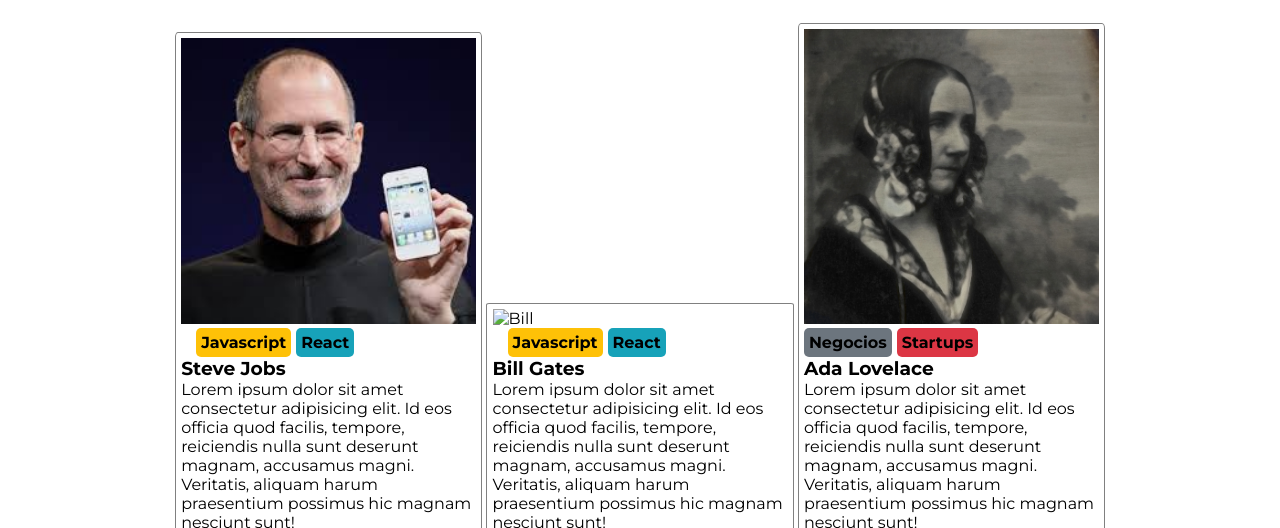
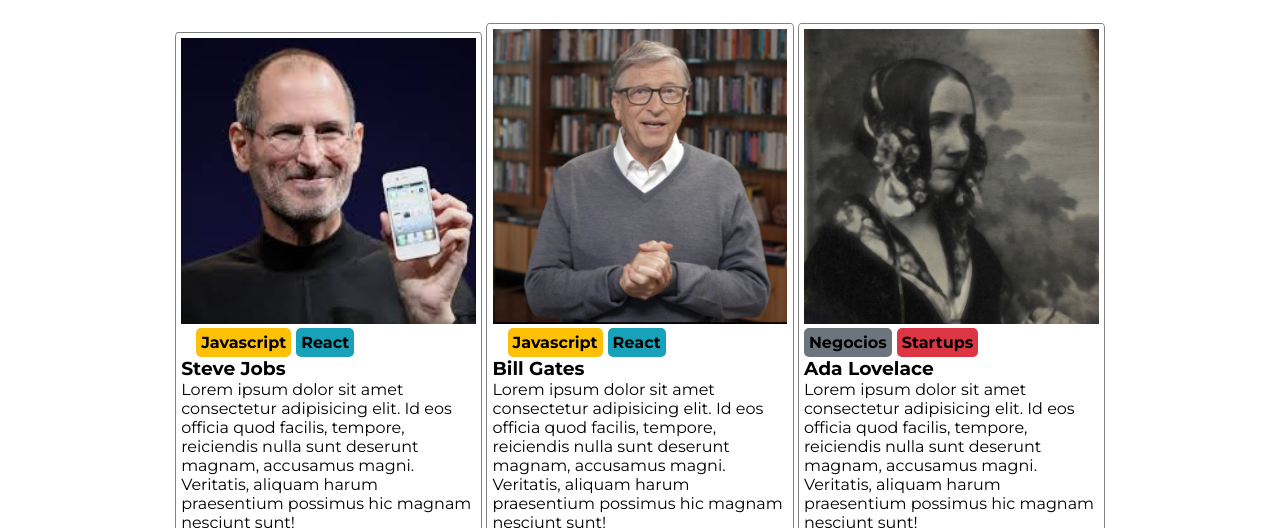
Before and after one commit to NagualA/entregaTrabajo_integradorsinBoot, a plain HTML site: page index.html in a window 1280 px wide. Shown: the part 813-1341 px from the top of the page. Drawn offline with Linux system fonts and the light colour scheme.

Commit message:
me falto Bill

```diff
--- a/index.html
+++ b/index.html
@@ -83,7 +83,7 @@
                     </p>
                 </div>
                 <div class="tarjetas">
-                    <img src="../Proyecto/assets/img/bill.jpg" alt="Bill">
+                    <img src="./assets/img/bill.jpg" alt="Bill">
                     <div class="contenedorBotonesTarjetas">
                         <h4 class="javaBoton">Javascript</h4>
                         <h4 class="reactBoton">React</h4>
```
